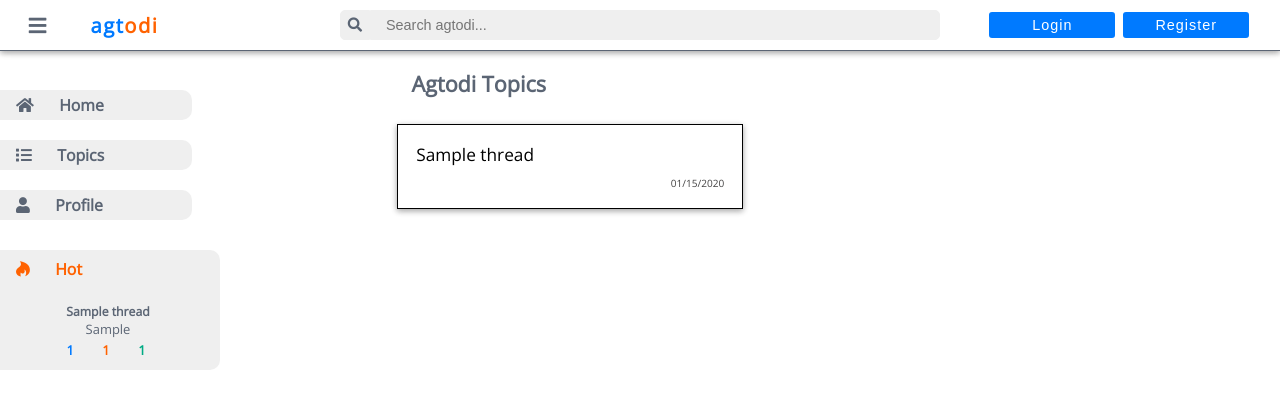
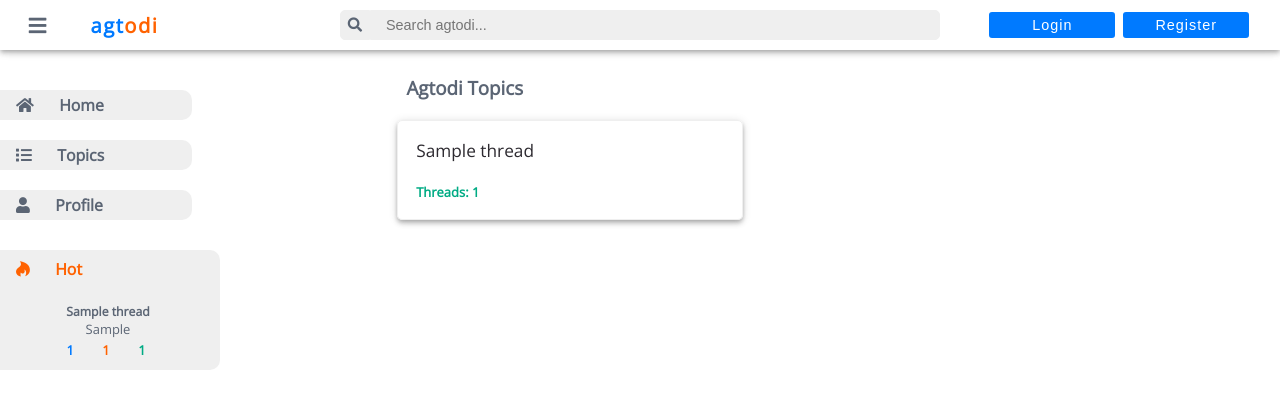
Before and after one commit to of20thmaine/450-Final, a PHP site: page /agdi/threads.php in a window 1280 px wide. Shown: the top 409 px of the page. Run offline with PHP 8.4, Linux system fonts and the light colour scheme; tables that the repository leaves empty hold one stand-in row (values such as "Sample post"); some libraries are stand-ins or nearby versions.

Commit message:
UI Tweaks

```diff
--- a/htdocs/agdi/threads.php
+++ b/htdocs/agdi/threads.php
@@ -3,7 +3,7 @@
 
     require_once($_SERVER['DOCUMENT_ROOT'] . '/../config.php');
 
-    if ($stmt = $con->prepare('SELECT id, DATE_FORMAT(creationDate,\'%m/%d/%Y\'), title FROM agtodi_threads ORDER BY title')) {
+    if ($stmt = $con->prepare('SELECT a.id, (SELECT IFNULL(COUNT(id), 0) FROM agtodi_topics WHERE threadId = a.id) AS topics, a.title FROM agtodi_threads a ORDER BY a.title LIMIT 100')) {
         $stmt->execute();
         $stmt->store_result();
     }
@@ -27,16 +27,16 @@
     </div>
     <div class="card-area">
         <?php
-            $stmt->bind_result($id, $creationDate, $title);
+            $stmt->bind_result($id, $reps, $title);
             $toggle = true;
             while ($stmt->fetch()) {
                 if ($toggle) {
-                    echo '<a href="thread.php?thread='.$id.'&title='.$title.'"><div class="card" style="width: 44%; float:left"><p class="card-body">'.$title.'</p>
-                      <div class="card-footer"><div class="footer-right"><p class="card-datetime">'.$creationDate.'</p>
+                    echo '<a href="thread.php?thread='.$id.'&title='.$title.'"><div class="card l-c"><p class="card-body">'.$title.'</p>
+                      <div class="card-footer"><div class="footer-left"><div class="count rep">Threads: '.$reps.'</div>
                       </div></div></div></a>';
                 } else {
-                    echo '<a href="thread.php?thread='.$id.'&title='.$title.'"><div class="card" style="width: 44%; float:right"><p class="card-body">'.$title.'</p>
-                      <div class="card-footer"><div class="footer-right"><p class="card-datetime">'.$creationDate.'</p>
+                    echo '<a href="thread.php?thread='.$id.'&title='.$title.'"><div class="card r-c"><p class="card-body">'.$title.'</p>
+                      <div class="card-footer"><div class="footer-left"><div class="count rep">Threads: '.$reps.'</div>
                       </div></div></div></a>';
                 }
                 $toggle = !$toggle;
--- a/htdocs/agdi/topic.php
+++ b/htdocs/agdi/topic.php
@@ -129,7 +129,7 @@
 
 <div class="argument">
     <div class="threads-header">
-        <h2>agdi://<?php echo $topicTitle; ?> <i style="font-size:0.8em;" class="fas fa-chevron-down"></i></h2>
+        <h2>agdi/<?php echo $topicTitle; ?></h2>
     </div>
     <div class="card-area">
         <?php printCard($fp_index, $posts, $nested, $topic, $tier, $fp, $topicTitle, 0); ?>
--- a/htdocs/css/app.css
+++ b/htdocs/css/app.css
@@ -32,8 +32,10 @@ input {
 	grid-gap: 40px;
 	align-items: center;
 	text-align: center;
-	border-bottom: #5b6574 1px solid;
-	box-shadow: 0 2px 6px rgba(0,0,0,0.16), 0 2px 6px rgba(0,0,0,0.23);
+	/*border-bottom: #5b6574 1px solid;*/
+	/*box-shadow: 0 2px 6px rgba(0,0,0,0.16), 0 2px 6px rgba(0,0,0,0.23);*/
+	-moz-box-shadow: 0 4px 5px 0 rgba(0,0,0,0.14),0 1px 10px 0 rgba(0,0,0,0.12),0 2px 4px -1px rgba(0,0,0,0.2);
+	box-shadow: 0 4px 5px 0 rgba(0,0,0,0.14),0 1px 10px 0 rgba(0,0,0,0.12),0 2px 4px -1px rgba(0,0,0,0.2);
 }
 .topnav-left {
 	grid-column: 1;
@@ -171,11 +173,13 @@ input {
 */
 
 .threads-header {
+	display: flex;
 	align-items: center;
 	text-align: center;
-	margin: 0;
-	padding: 1em;
-	height: 40px;
+	justify-content: space-between;
+	margin: 0.25em 0 0.25em 0;
+	padding:0;
+	height:4.0em;
 }
 
 .prof-header {
@@ -185,14 +189,16 @@ input {
 
 .threads-header  h2 {
 	color: #5b6574;
-	font-size: 1.5em;
+	font-size: 1.3em;
 	float: left;
 	margin: 0;
-	padding: 0;
+	padding: 1em 0 1em 0.5em;
+	font-weight: 600;
+	text-align:left;
 }
 .prof-header  h2 {
 	color: #5b6574;
-	font-size: 1.5em;
+	font-size: 1.4em;
 	text-align: left;
 	margin: 0;
 	padding: 0;
@@ -201,7 +207,6 @@ input {
 	padding-right: 1em;
 	color: #ff6200;
 }
-
 .prof-header  h3 {
 	color: #5b6574;
 	font-size: 1.2em;
@@ -213,6 +218,7 @@ input {
 .threads-header .lg-button {
 	float: right;
 	margin: 0;
+	text-align: center;
 }
 
 .argument-header h2 {
@@ -226,10 +232,20 @@ input {
 }
 
 .card {
-	border: #000000 1px solid;
+	border: #efefef 1px solid;
+	border-radius: 5px;
 	padding: 18px;
 	margin-bottom: 1em;
-	box-shadow: 0 2px 6px rgba(0,0,0,0.16), 0 2px 6px rgba(0,0,0,0.23);
+	-moz-box-shadow: 0 4px 5px 0 rgba(0,0,0,0.14),0 1px 10px 0 rgba(0,0,0,0.12),0 2px 4px -1px rgba(0,0,0,0.2);
+	box-shadow: 0 4px 5px 0 rgba(0,0,0,0.14),0 1px 10px 0 rgba(0,0,0,0.12),0 2px 4px -1px rgba(0,0,0,0.2);
+}
+.l-c {
+	width:44%;
+	float:left
+}
+.r-c {
+	width:44%;
+	float:right
 }
 .agree-card {
 	border-left: #007aff 3px solid;
@@ -253,7 +269,7 @@ input {
 .card-footer  {
 	display: grid;
 	width: 100%;
-	margin-top: 10px;
+	margin-top: 0.75em;
 	grid-template-columns: auto auto min-content min-content;
 	grid-gap: 0;
 	align-items: center;
@@ -282,7 +298,7 @@ input {
 /* Buttons */
 .foot-button {
 	background-color: white;
-	border-radius: 5px;
+	border-radius: 8px;
 	color: #ffffff;
 	text-decoration: none;
 	font-size: 0.9em;
@@ -365,7 +381,8 @@ input {
 }
 .card-body {
 	font-size: 1.2em;
-	color: black;
+	/*color: black;*/
+	color: #2d2a30;
 }
 .o-flow-h {
 	overflow:hidden;
@@ -784,6 +801,11 @@ input {
 	.mini-card {
 		font-size: 110%;
 	}
+	.l-c, .r-c {
+		float:none;
+		width:80%;
+		margin-left: 1em;
+	}
 }
 
 @media only screen and (max-width: 700px) {
@@ -791,7 +813,7 @@ input {
 		font-size: 85%;
 	}
 	.content {
-		grid-gap: 0;
+		grid-gap: 0.5em;
 	}
 	.tier {
 		padding-left: 8px;
--- a/htdocs/includes/header.php
+++ b/htdocs/includes/header.php
@@ -7,7 +7,7 @@
 	<title><?php echo $pageTitle; ?></title>
 	<link rel="stylesheet" href="https://fonts.googleapis.com/css?family=Open+Sans">
     <link rel="stylesheet" href="https://use.fontawesome.com/releases/v5.8.1/css/all.css">
-	<link rel="stylesheet" href="/css/min.css">
+	<link rel="stylesheet" href="/css/app.css">
 </head>
 <body>
 	<div class="topnav">
--- a/htdocs/index.php
+++ b/htdocs/index.php
@@ -18,7 +18,7 @@
         $stmt->store_result();
     }
 
-	$pageTitle = 'Agoti - Home';
+	$pageTitle = 'Agtodi - Home';
 	include($_SERVER['DOCUMENT_ROOT'] . '/includes/header.php');
 ?>
 
```
